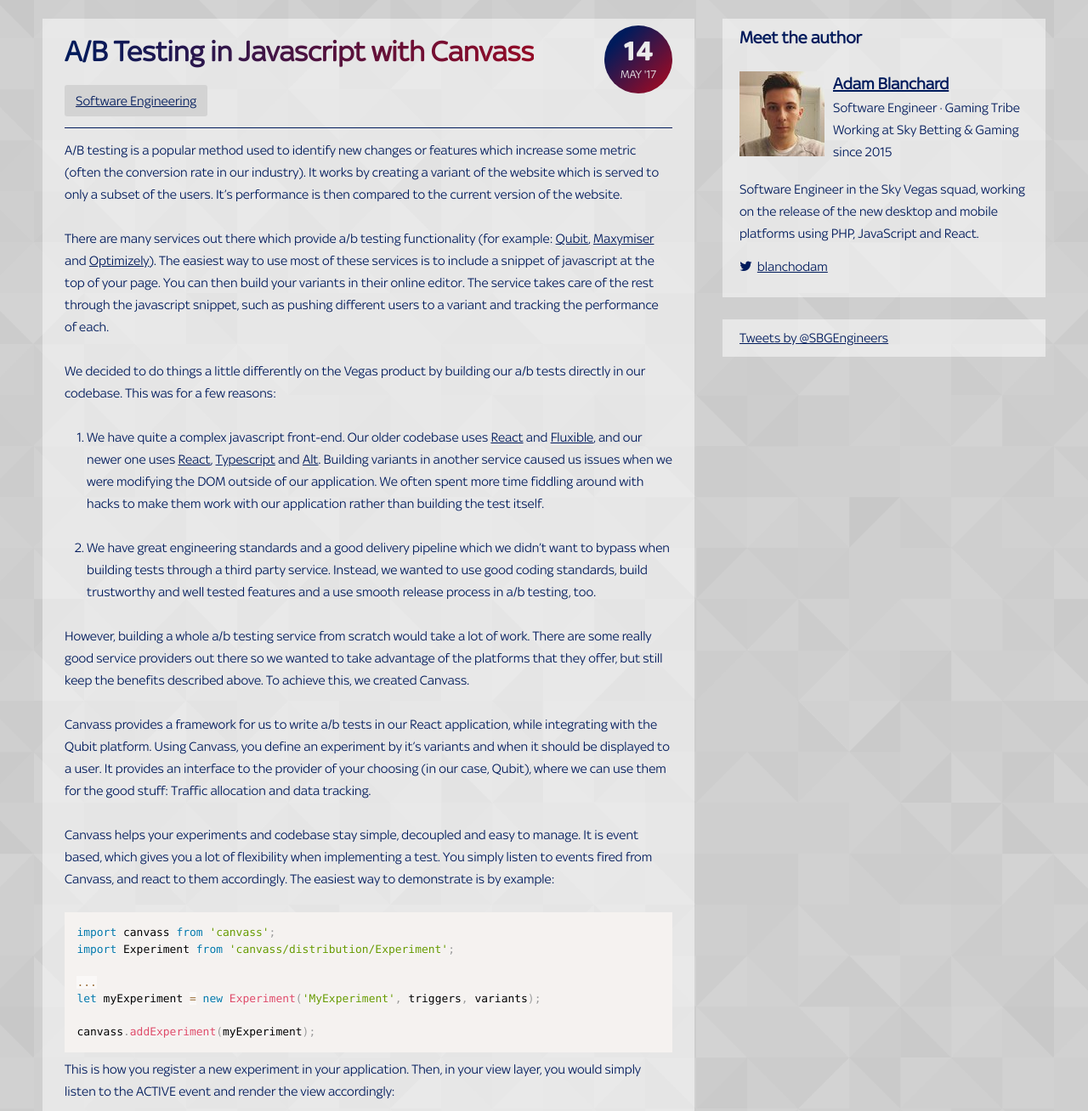
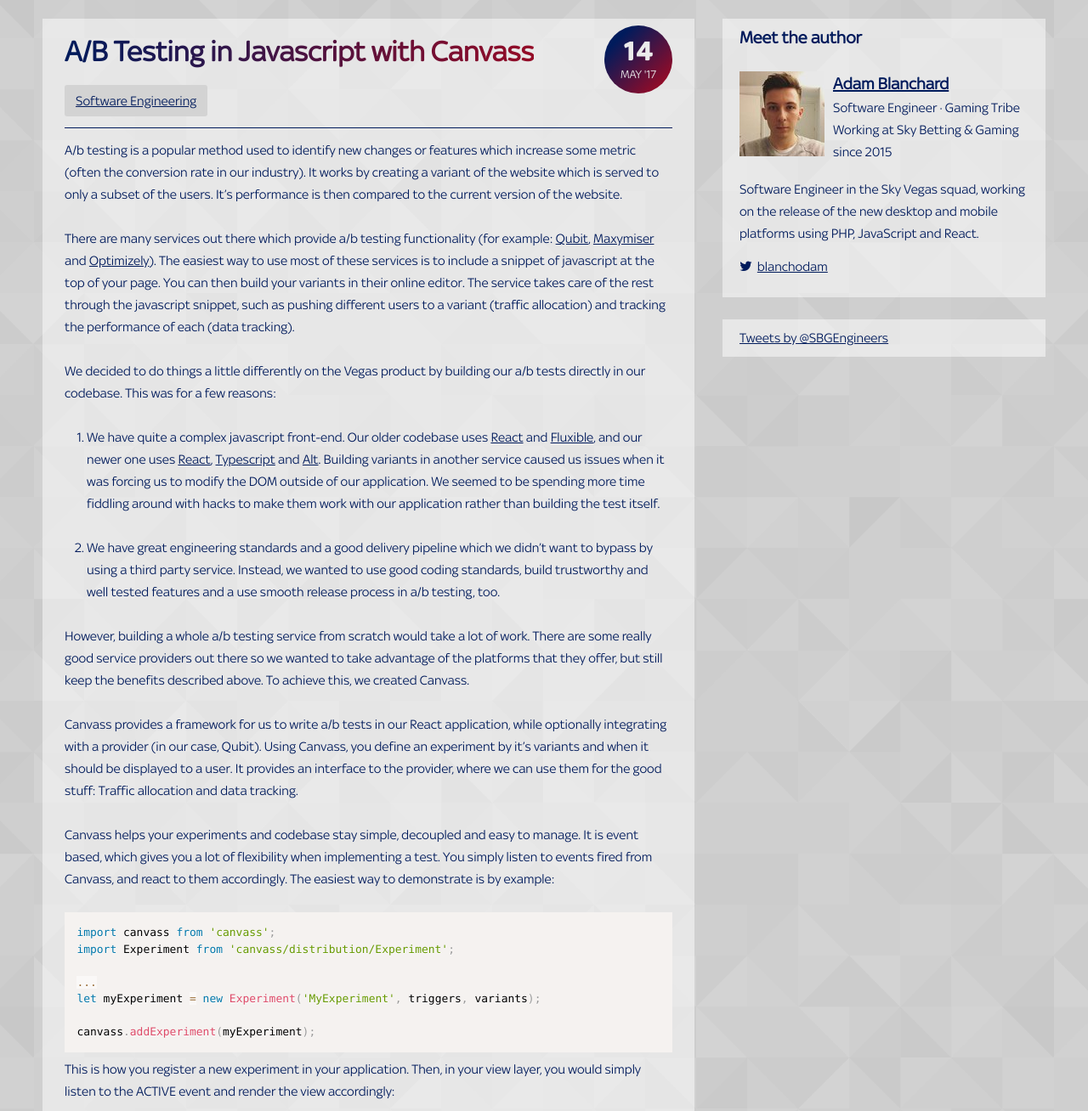
Before and after one commit to skybet/skybet.github.io, a Jekyll site: the page built from _posts/2017-05-14-canvass.md, in a window 1280 px wide and 1400 px high, scrolled down 342 px, cut to the strip 92-1400 px from the top of the window. Shown: the whole strip at 85% size. Built offline with Jekyll 4.4.1, drawn with Linux system fonts in a browser that asks for light colours; nearby versions of some CDN libraries; some web fonts are replaced; comment, search, counter and statistics services are not loaded.

Commit message:
Updated canvass post with grammar fixes

```diff
--- a/_posts/2017-05-14-canvass.md
+++ b/_posts/2017-05-14-canvass.md
@@ -1,6 +1,6 @@
 ---
 layout:     post
-title:      "A/B Testing in Javascript with Canvass"
+title:      A/B Testing in Javascript with Canvass
 date:       2017-05-14 15:45:00
 summary:    A/B testing is a popular method for testing changes. Here's how we do it with the Canvass library.
 author:     adam_blanchard
@@ -8,19 +8,19 @@
 category:   Software Engineering
 tags:       javascript, open-source, experimentation, abtesting
 ---
-A/B testing is a popular method used to identify new changes or features which increase some metric (often the conversion rate in our industry). It works by creating a variant of the website which is served to only a subset of the users. It's performance is then compared to the current version of the website.
+A/b testing is a popular method used to identify new changes or features which increase some metric (often the conversion rate in our industry). It works by creating a variant of the website which is served to only a subset of the users. It's performance is then compared to the current version of the website.
 
-There are many services out there which provide a/b testing functionality (for example: [Qubit](http://www.qubit.com/), [Maxymiser](https://www.maxymiser.com/) and [Optimizely](https://www.optimizely.com/)). The easiest way to use most of these services is to include a snippet of javascript at the top of your page. You can then build your variants in their online editor. The service takes care of the rest through the javascript snippet, such as pushing different users to a variant and tracking the performance of each.
+There are many services out there which provide a/b testing functionality (for example: [Qubit](http://www.qubit.com/), [Maxymiser](https://www.maxymiser.com/) and [Optimizely](https://www.optimizely.com/)). The easiest way to use most of these services is to include a snippet of javascript at the top of your page. You can then build your variants in their online editor. The service takes care of the rest through the javascript snippet, such as pushing different users to a variant (traffic allocation) and tracking the performance of each (data tracking).
 
 We decided to do things a little differently on the Vegas product by building our a/b tests directly in our codebase. This was for a few reasons:
 
-1. We have quite a complex javascript front-end. Our older codebase uses [React](https://facebook.github.io/react/) and [Fluxible](http://fluxible.io/), and our newer one uses [React](https://facebook.github.io/react/), [Typescript](https://www.typescriptlang.org/) and [Alt](http://alt.js.org/). Building variants in another service caused us issues when we were modifying the DOM outside of our application. We often spent more time fiddling around with hacks to make them work with our application rather than building the test itself.
+1. We have quite a complex javascript front-end. Our older codebase uses [React](https://facebook.github.io/react/) and [Fluxible](http://fluxible.io/), and our newer one uses [React](https://facebook.github.io/react/), [Typescript](https://www.typescriptlang.org/) and [Alt](http://alt.js.org/). Building variants in another service caused us issues when it was forcing us to modify the DOM outside of our application. We seemed to be spending more time fiddling around with hacks to make them work with our application rather than building the test itself.
 
-2. We have great engineering standards and a good delivery pipeline which we didn't want to bypass when building tests through a third party service. Instead, we wanted to use good coding standards, build trustworthy and well tested features and a use smooth release process in a/b testing, too.
+2. We have great engineering standards and a good delivery pipeline which we didn't want to bypass by using a third party service. Instead, we wanted to use good coding standards, build trustworthy and well tested features and a use smooth release process in a/b testing, too.
 
 However, building a whole a/b testing service from scratch would take a lot of work. There are some really good service providers out there so we wanted to take advantage of the platforms that they offer, but still keep the benefits described above. To achieve this, we created Canvass.
 
-Canvass provides a framework for us to write a/b tests in our React application, while integrating with the Qubit platform. Using Canvass, you define an experiment by it's variants and when it should be displayed to a user. It provides an interface to the provider of your choosing (in our case, Qubit), where we can use them for the good stuff: Traffic allocation and data tracking.
+Canvass provides a framework for us to write a/b tests in our React application, while optionally integrating with a provider (in our case, Qubit). Using Canvass, you define an experiment by it's variants and when it should be displayed to a user. It provides an interface to the provider, where we can use them for the good stuff: Traffic allocation and data tracking.
 
 Canvass helps your experiments and codebase stay simple, decoupled and easy to manage. It is event based, which gives you a lot of flexibility when implementing a test. You simply listen to events fired from Canvass, and react to them accordingly. The easiest way to demonstrate is by example:
 
```
